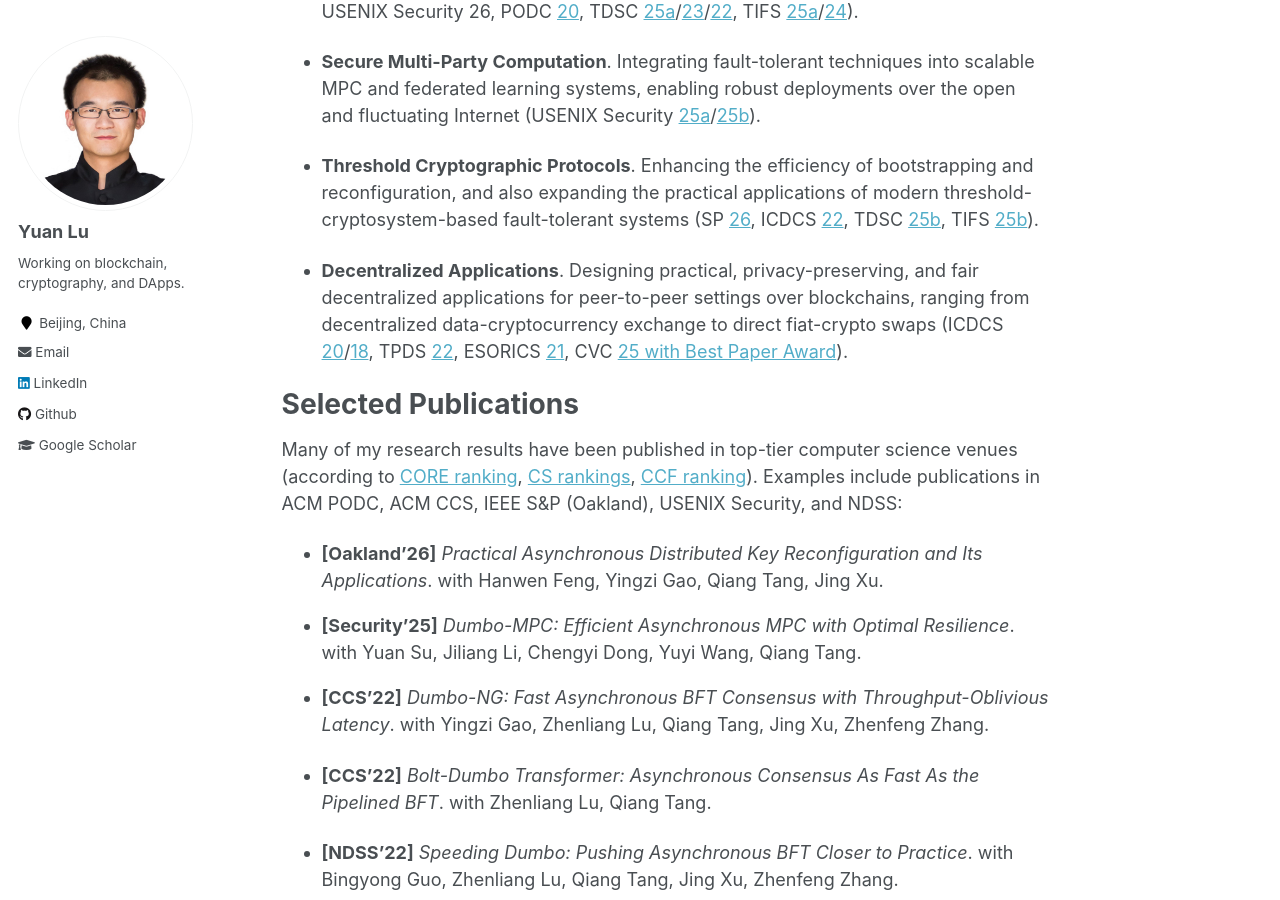
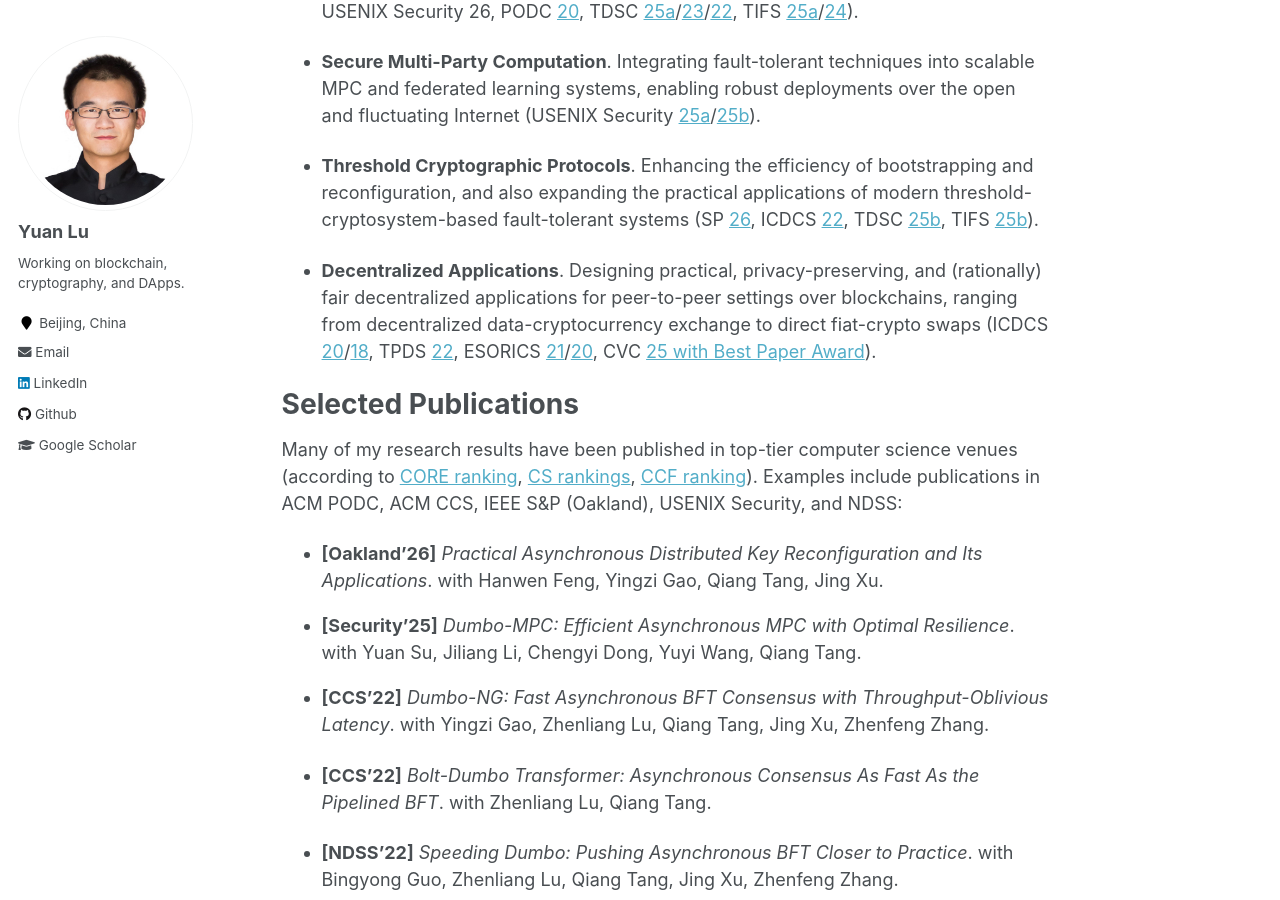
Before and after one commit to yylluu/yylluu.github.io, a Jekyll site: the page built from _pages/about.md, in a window 1280 px wide and 900 px high, scrolled down 539 px. Built offline with Jekyll 4.4.1, drawn with Linux system fonts in a browser that asks for light colours.

Commit message:
Update about.md

```diff
--- a/_pages/about.md
+++ b/_pages/about.md
@@ -20,7 +20,7 @@ My research spans blockchain infrastructure, decentralized applications, and the
 
 - **Threshold Cryptographic Protocols**. Enhancing the efficiency of bootstrapping and reconfiguration, and also expanding the practical applications of modern threshold-cryptosystem-based fault-tolerant systems (SP [26](https://eprint.iacr.org/2025/149), ICDCS [22](https://ieeexplore.ieee.org/abstract/document/9912190), TDSC [25b](https://ieeexplore.ieee.org/abstract/document/10807394), TIFS [25b](https://ieeexplore.ieee.org/abstract/document/11153573)).
 
-- **Decentralized Applications**. Designing practical, privacy-preserving, and fair decentralized applications for peer-to-peer settings over blockchains, ranging from decentralized data-cryptocurrency exchange to direct fiat-crypto swaps (ICDCS [20](https://ieeexplore.ieee.org/abstract/document/9355719)/[18](https://ieeexplore.ieee.org/abstract/document/8416350), TPDS [22](https://ieeexplore.ieee.org/abstract/document/9929262), ESORICS [21](https://link.springer.com/chapter/10.1007/978-3-030-88418-5_17), CVC [25 with Best Paper Award](https://ieeexplore.ieee.org/abstract/document/11068849)).
+- **Decentralized Applications**. Designing practical, privacy-preserving, and (rationally) fair decentralized applications for peer-to-peer settings over blockchains, ranging from decentralized data-cryptocurrency exchange to direct fiat-crypto swaps (ICDCS [20](https://ieeexplore.ieee.org/abstract/document/9355719)/[18](https://ieeexplore.ieee.org/abstract/document/8416350), TPDS [22](https://ieeexplore.ieee.org/abstract/document/9929262), ESORICS [21](https://link.springer.com/chapter/10.1007/978-3-030-88418-5_17)/[20](https://link.springer.com/chapter/10.1007/978-3-030-59013-0_35), CVC [25 with Best Paper Award](https://ieeexplore.ieee.org/abstract/document/11068849)).
 
 
 
```
